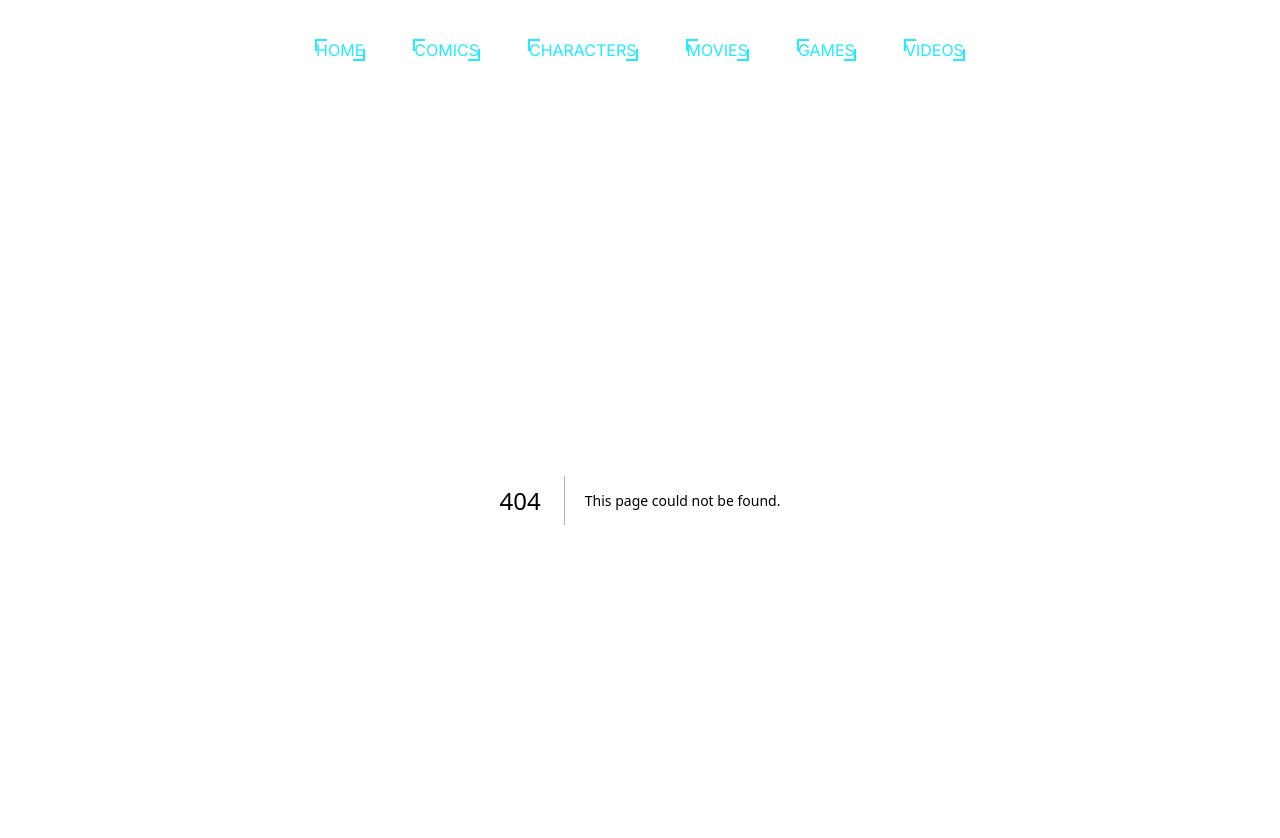
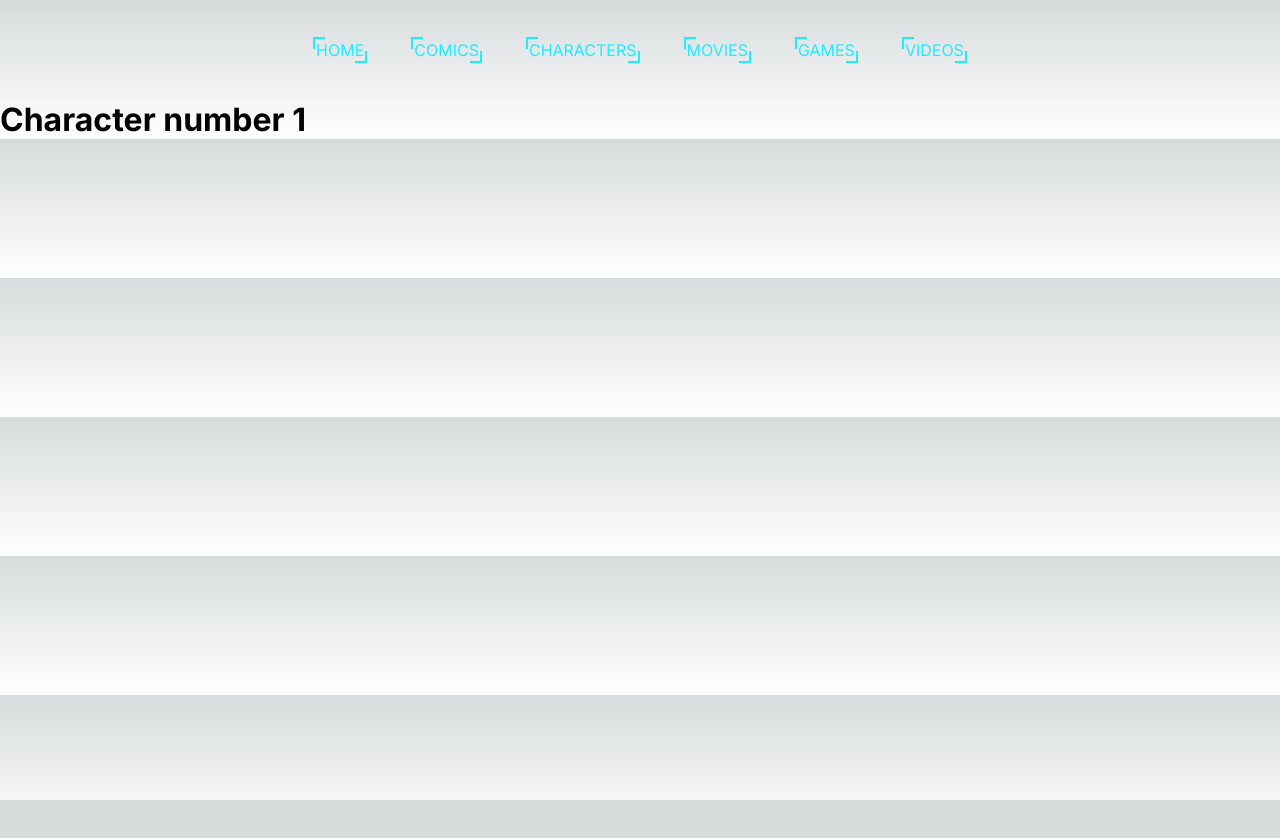
Before and after one commit to Danihr1314/MarvelApi, a Next.js app: page /Characters/1 in a window 1280 px wide. Before the commit this address had no page. Shown: the top 838 px of the page. After the commit the page ends 800 px from the top, so only its background shows below. Built offline with nearby package versions, Linux system fonts and the light colour scheme.

Commit message:
created characters mapping and nav styles

```diff
--- /dev/null
+++ b/src/app/Characters/[id]/page.jsx
@@ -0,0 +1,5 @@
+export default function Character({ params }) {
+  const { id } = params;
+
+  return <h1>Character number {id}</h1>;
+}
--- a/src/app/components/NavBar.module.css
+++ b/src/app/components/NavBar.module.css
@@ -15,38 +15,40 @@
   gap: 50px;
 }
 
-.menu{
+.menu {
   position: relative;
-  color:#21ebff;
+  color: #21ebff;
   text-decoration: none;
   text-transform: uppercase;
-  transition: 0.5s;
+  transition: 0.2s;
 }
 
-.menu::before{
-  content: "";
+.menu::before {
+  content: '';
   position: absolute;
-  top: -1px;
-  left: -1px;
+  top: -3px;
+  left: -3px;
   width: 10px;
   height: 10px;
   border-top: 2px solid #21ebff;
   border-left: 2px solid #21ebff;
-  transition: 0.5s;
-  transition-delay: 0.5s;
+  transition: 0.2s;
+  transition-delay: 0.2s;
+  z-index: -1;
 }
 
-.menu::after{
-  content: "";
+.menu::after {
+  content: '';
   position: absolute;
-  bottom: -1px;
-  right: -1px;
+  bottom: -3px;
+  right: -3px;
   width: 10px;
   height: 10px;
   border-bottom: 2px solid #21ebff;
   border-right: 2px solid #21ebff;
-  transition: 0.5s;
-  transition-delay: 0.5s;
+  transition: 0.2s;
+  transition-delay: 0.2s;
+  z-index: -1;
 }
 
 .menu:hover::before,
@@ -56,9 +58,9 @@
   transition-delay: 0s;
 }
 
-.menu:hover{
+.menu:hover {
   background: #21ebff;
   color: #000;
   box-shadow: 0 0 50px #21ebff;
-  transition-delay: 0.5s
+  transition-delay: 0.2s;
 }
```
Also changed, not shown: src/app/Characters/page.jsx (+31 -7 lines), src/app/Characters/Characters.module.css (added).
